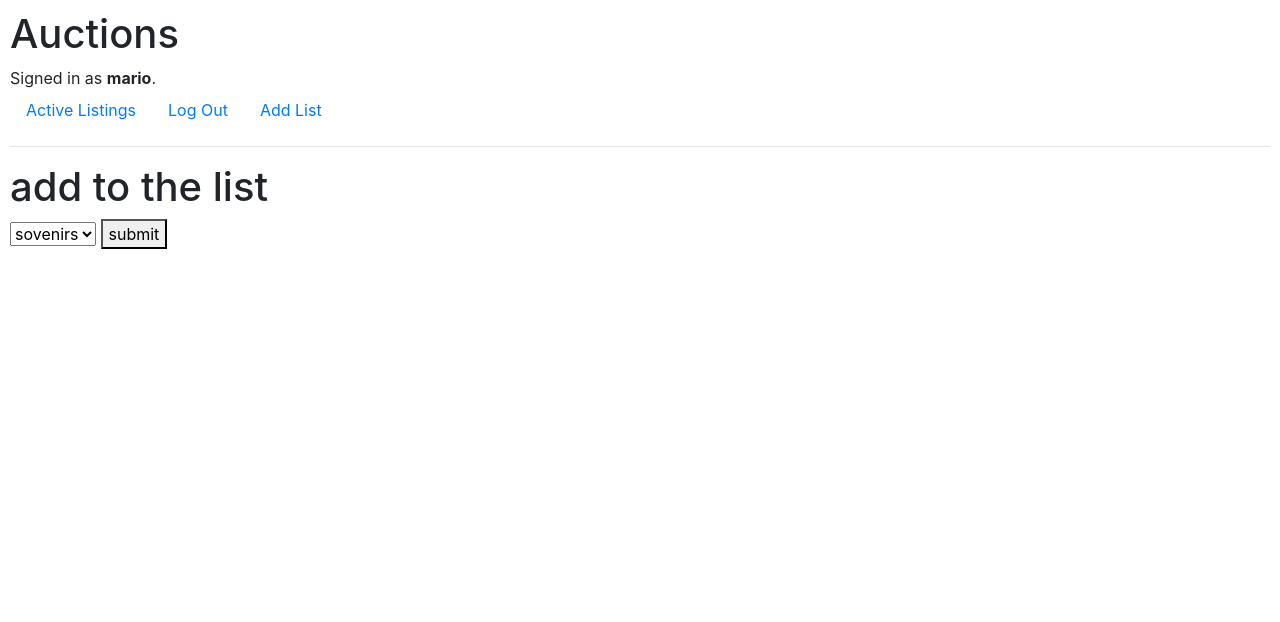
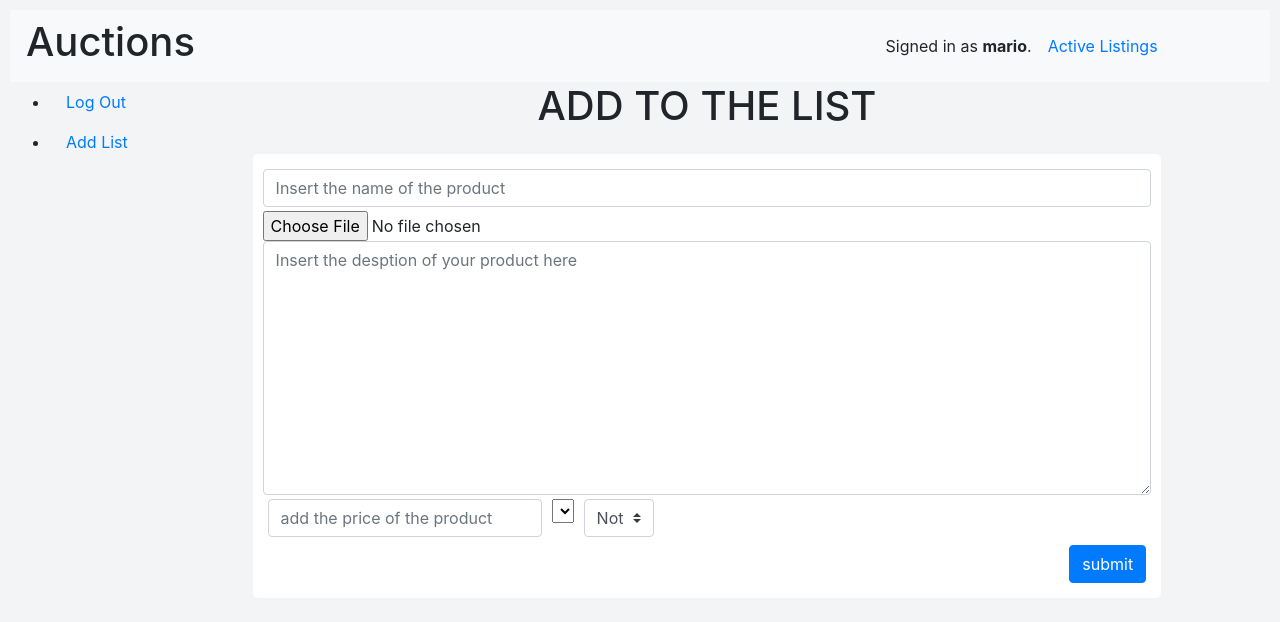
Before and after one commit to ARRIOLALEO/commercebidding, a Django app: page /addlist in a window 1280 px wide. Shown: the top 622 px of the page. Run offline with Django 3.2, Linux system fonts and the light colour scheme; a user stored in the database is signed in; data comes from the database, SQL or seed files in the repository; both versions use the stored data as it was after the commit; lists and menus that the app fills with data are empty; some libraries are stand-ins or nearby versions.

Commit message:
the main part of the form is ready

```diff
--- a/auctions/models.py
+++ b/auctions/models.py
@@ -11,11 +11,14 @@ class Categories(models.Model):
     name_cat = models.CharField(max_length=150)
     def __str__(self):
         return f"{self.name_cat}"
+    def get_cat(self):
+        return self.name_cat
 
 class Listings(models.Model):
     list_active = [("not","yes"),("not","not")]
     title = models.CharField(max_length=160)
     description = models.CharField(max_length=500)
+    image  = models.FileField(upload_to='images/',null=True,verbose_name="")
     bit_start = models.FloatField()
     categorie = models.ManyToManyField(Categories,related_name="categories")
     is_active = models.CharField(max_length=8,choices=list_active)
--- a/auctions/templates/auctions/addlist.html
+++ b/auctions/templates/auctions/addlist.html
@@ -1,14 +1,36 @@
 {% extends "auctions/layout.html" %}
 
 {% block body %}
-    <h1> add to the list </h1>
-    <form action="{% url 'addlist' %}" method="post">
+    <h1 class="text-center h1 text-uppercase mb-4"> add to the list </h1>
+    <div class="col-md-10 offset-md-1">
+    <form action="{% url 'addlist' %}" method="post" style="background-color:white; padding:15px;border-radius:5px; overflow:hidden">
+    <div class="form-row">
         {% csrf_token %}
-        <select >
-            {% for category in categories %}
-            <option value="{{category}}">{{category}} </option>
-            {% endfor %}
+        {{form.title}}
+    </div>
+    <div>
+        <div class="form-row">
+            {{form.image}}
+        </div>
+       <div class="form-row">
+           {{form.description}}
+        <div class="col-mb-4 mb-2">
+            {{form.price}}
+        </div>
+        <div class="col-mb-4 mb-2">
+               {{form.categories}}
         </select>
-        <button type="submit">submit </button>
+        </div>
+        <div class="col-mb-4 mb-2" >
+        <select name="isActive" class="form-control custom-select w-auto">
+            <option value="0">Not</option>
+            <option value="1">Yes</option>
+        </select>
+        </div>
+        </div>
+        <button type="submit" class="btn btn-primary float-right">submit </button>
+    </div>
     </form>
+    </div>
+
 {% endblock %}
--- a/auctions/templates/auctions/layout.html
+++ b/auctions/templates/auctions/layout.html
@@ -7,8 +7,12 @@
         <link rel="stylesheet" href="https://stackpath.bootstrapcdn.com/bootstrap/4.4.1/css/bootstrap.min.css" integrity="sha384-Vkoo8x4CGsO3+Hhxv8T/Q5PaXtkKtu6ug5TOeNV6gBiFeWPGFN9MuhOf23Q9Ifjh" crossorigin="anonymous">
         <link href="{% static 'auctions/styles.css' %}" rel="stylesheet">
     </head>
-    <body>
+    <body style="background-color: #f3f4f6;">
+        <header class=" bg-light">
+        <div class="navbar navbar-expand-lg navbar-light bg-light">
+            <div style="min-width:70%">
         <h1>Auctions</h1>
+            </div>
         <div>
             {% if user.is_authenticated %}
                 Signed in as <strong>{{ user.username }}</strong>.
@@ -21,12 +25,7 @@
                 <a class="nav-link" href="{% url 'index' %}">Active Listings</a>
             </li>
             {% if user.is_authenticated %}
-                <li class="nav-item">
-                    <a class="nav-link" href="{% url 'logout' %}">Log Out</a>
-                </li>
-                <li class="nav-item">
-                    <a class="nav-link" href="{% url 'addlist' %}"> Add List </a>
-                </li>
+
             {% else %}
                 <li class="nav-item">
                     <a class="nav-link" href="{% url 'login' %}">Log In</a>
@@ -37,7 +36,28 @@
             {% endif %}
         </ul>
         <hr>
-        {% block body %}
-        {% endblock %}
+        </div>
+        </div>
+        </header>
+        <section class="d-flex">
+            <aside>
+                <div class"nav-collapse" tabindex="5000" style="overflow:hidden; outline:none">
+                   {% if user.is_authenticated %}
+                   <ul>
+                  <li class="nav-item">
+                    <a class="nav-link" href="{% url 'logout' %}">Log Out</a>
+                  </li>
+                <li class="nav-item">
+                    <a class="nav-link" href="{% url 'addlist' %}"> Add List </a>
+                </li>
+                   </ul>
+                   {% endif %}
+            </div>
+            </aside>
+            <section class="flex-grow-1" style="background-color:#f3f4f6">
+                {% block body %}
+                {% endblock %}
+            </section>
+        </section>
     </body>
 </html>
--- a/auctions/views.py
+++ b/auctions/views.py
@@ -1,4 +1,4 @@
-from django.contrib.auth import authenticate, login, logout
+from django.contrib.auth import authenticate, login, logout, models
 from django.db import IntegrityError
 from django.forms import widgets
 from django.forms.forms import Form
@@ -6,12 +6,21 @@ from django.http import HttpResponse, HttpResponseRedirect
 from django.shortcuts import render
 from django.urls import reverse
 from django.contrib.auth.decorators import login_required
-from .models import User, Categories
+from .models import User, Categories, Listings
 from django import forms
-
+from django.forms import NumberInput
 
 def index(request):
     return render(request, "auctions/index.html")
+categories_options = Categories()
+
+class formadd(forms.Form):
+    title = forms.CharField(max_length=500,widget=forms.TextInput(attrs={'class':'form-control mb-1','placeholder':'Insert the name of the product'}))
+    description = forms.CharField(widget=forms.Textarea(attrs={'class':'form-control mb-1','placeholder':'Insert the desption of your product here'}))
+    image = forms.FileField(required=False)
+    price = forms.FloatField(required=False, min_value=0,
+                             widget=NumberInput(attrs={'id': 'form_homework', 'step': '0.5', 'class':'form-control','placeholder':'add the price of the product'}))
+    categories = forms.ChoiceField(choices=categories_options.get_cat())
 
 def login_view(request):
     if request.method == "POST":
@@ -66,5 +75,17 @@ def register(request):
 
 @login_required(login_url='/login')
 def addlist(request):
-    print(list(Categories.objects.all()))
-    return render(request,"auctions/addlist.html",{'categories':list(Categories.objects.all())})
+    if request.method =="POST":
+        title = request.POST['title']
+        description = request.POST['description']
+        bet = request.POST['bet']
+        image= request.POST['image']
+        categorie = request.POST['categories']
+        active = request.POST['isActive']
+        item = Listings()
+        item.title = title
+        item.bit_start = bet
+        item.save()
+        return HttpResponse("imsending the form here")
+    else:
+        return render(request,"auctions/addlist.html",{'categories':list(Categories.objects.all()),'form':formadd})
--- a/commerce/settings.py
+++ b/commerce/settings.py
@@ -63,6 +63,7 @@ TEMPLATES = [
                 'django.template.context_processors.request',
                 'django.contrib.auth.context_processors.auth',
                 'django.contrib.messages.context_processors.messages',
+                'django.template.context_processors.media'
             ],
         },
     },
@@ -120,3 +121,5 @@ USE_TZ = True
 # https://docs.djangoproject.com/en/3.0/howto/static-files/
 
 STATIC_URL = '/static/'
+MEDIA_ROOT=os.path.join(BASE_DIR,'media/')
+MEDIA_URL="/media/"
--- a/commerce/urls.py
+++ b/commerce/urls.py
@@ -15,8 +15,9 @@ Including another URLconf
 """
 from django.contrib import admin
 from django.urls import include, path
-
+from django.conf import settings
+from django.conf.urls.static import static
 urlpatterns = [
     path("admin/", admin.site.urls),
     path("", include("auctions.urls"))
-]
+]+static(settings.MEDIA_URL, document_root=settings.MEDIA_ROOT)
```
Also changed, not shown: auctions/migrations/0004_listings_image.py (added), db.sqlite3.
